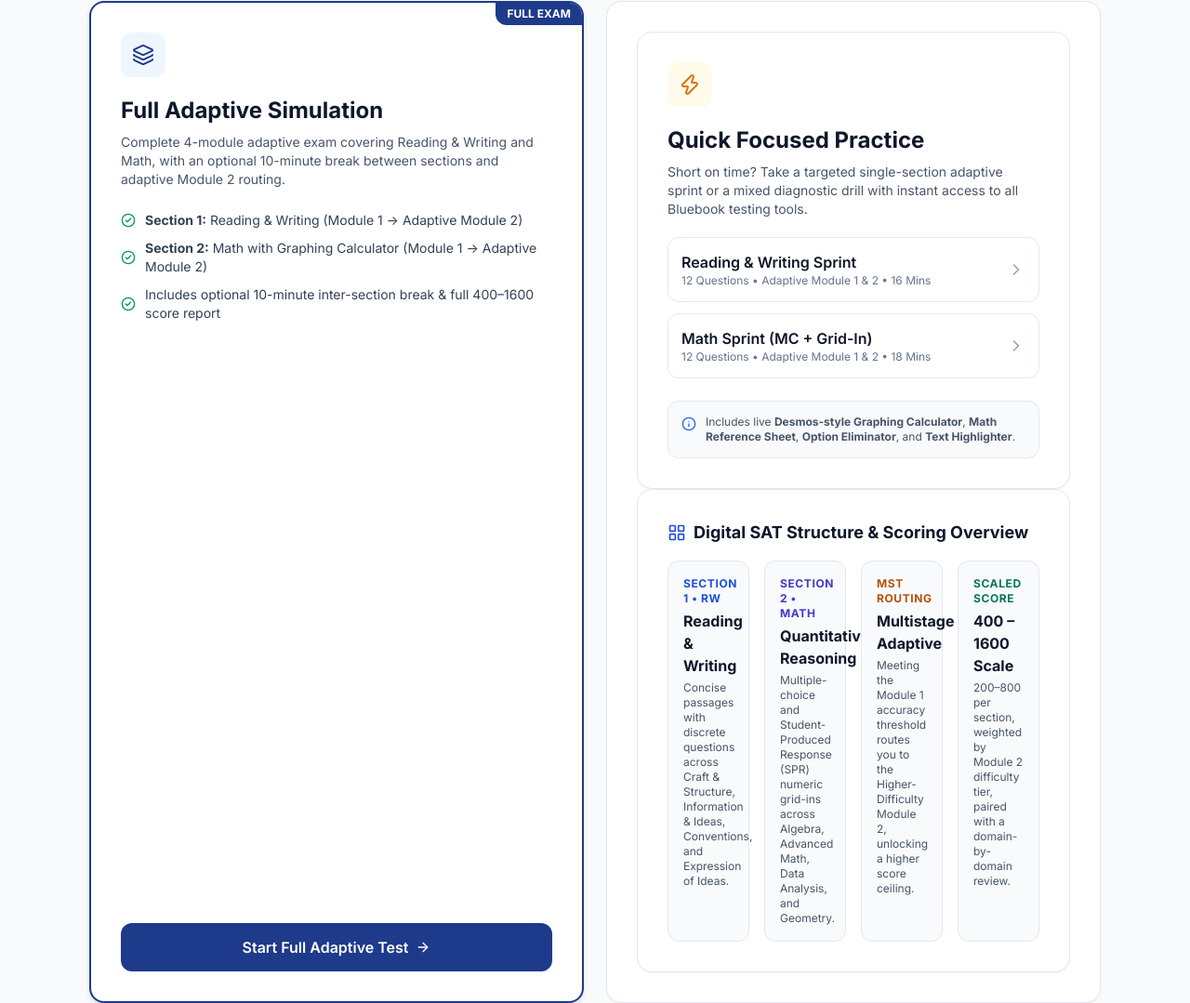
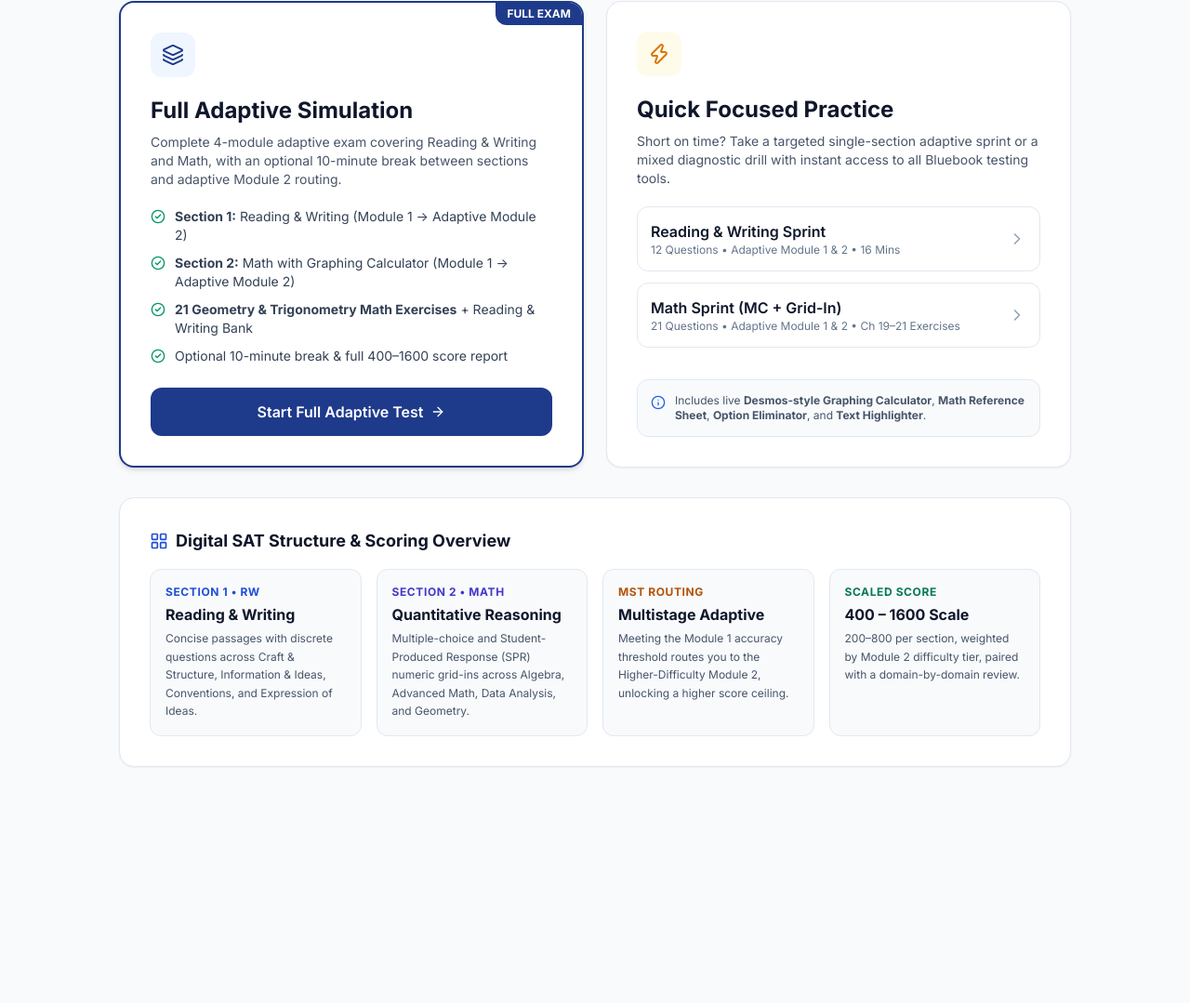
Before and after one commit to Sharafat360420/sat-practice, a plain HTML site: page index.html in a window 1280 px wide. Shown: the part 394-1473 px from the top of the page at 93% size. After the commit the page ends 1267 px from the top, so only its background shows below. Drawn offline with nearby package versions, Linux system fonts and the light colour scheme.

Commit message:
Add files via upload

```diff
--- a/index.html
+++ b/index.html
@@ -129,7 +129,7 @@
       </div>
 
       <!-- Primary Exam Mode Cards -->
-      <div class="grid grid-cols-1 lg:grid-cols-2 gap-6 mb-10">
+      <div class="max-w-5xl mx-auto grid grid-cols-1 md:grid-cols-2 gap-6 items-stretch mb-8">
         <!-- Card 1: Full Adaptive Simulation -->
         <div class="bg-white rounded-2xl border-2 border-[#1e3a8a] p-6 sm:p-8 shadow-md flex flex-col justify-between relative overflow-hidden">
           <div class="absolute top-0 right-0 bg-[#1e3a8a] text-white text-xs font-bold px-3 py-1 rounded-bl-xl">
@@ -140,21 +140,25 @@
               <i data-lucide="layers" class="w-6 h-6"></i>
             </div>
             <h2 class="text-2xl font-bold text-slate-900 mb-2">Full Adaptive Simulation</h2>
-            <p class="text-slate-600 text-sm mb-6">
-              Complete 4-module adaptive exam covering Reading & Writing and Math, with an optional 10-minute break between sections and adaptive Module 2 routing.
+            <p class="text-slate-600 text-sm mb-5">
+              Complete 4-module adaptive exam covering Reading &amp; Writing and Math, with an optional 10-minute break between sections and adaptive Module 2 routing.
             </p>
-            <ul class="space-y-2.5 text-sm text-slate-700 mb-8">
-              <li class="flex items-center gap-2.5">
-                <i data-lucide="check-circle-2" class="w-4 h-4 text-emerald-600 shrink-0"></i>
-                <span><strong>Section 1:</strong> Reading & Writing (Module 1 → Adaptive Module 2)</span>
+            <ul class="space-y-2.5 text-sm text-slate-700 mb-6">
+              <li class="flex items-start gap-2.5">
+                <i data-lucide="check-circle-2" class="w-4 h-4 text-emerald-600 shrink-0 mt-0.5"></i>
+                <span><strong>Section 1:</strong> Reading &amp; Writing (Module 1 → Adaptive Module 2)</span>
               </li>
-              <li class="flex items-center gap-2.5">
-                <i data-lucide="check-circle-2" class="w-4 h-4 text-emerald-600 shrink-0"></i>
+              <li class="flex items-start gap-2.5">
+                <i data-lucide="check-circle-2" class="w-4 h-4 text-emerald-600 shrink-0 mt-0.5"></i>
                 <span><strong>Section 2:</strong> Math with Graphing Calculator (Module 1 → Adaptive Module 2)</span>
               </li>
-              <li class="flex items-center gap-2.5">
-                <i data-lucide="check-circle-2" class="w-4 h-4 text-emerald-600 shrink-0"></i>
-                <span>Includes optional 10-minute inter-section break & full 400–1600 score report</span>
+              <li class="flex items-start gap-2.5">
+                <i data-lucide="check-circle-2" class="w-4 h-4 text-emerald-600 shrink-0 mt-0.5"></i>
+                <span><strong>21 Geometry &amp; Trigonometry Math Exercises</strong> + Reading &amp; Writing Bank</span>
+              </li>
+              <li class="flex items-start gap-2.5">
+                <i data-lucide="check-circle-2" class="w-4 h-4 text-emerald-600 shrink-0 mt-0.5"></i>
+                <span>Optional 10-minute break &amp; full 400–1600 score report</span>
               </li>
             </ul>
           </div>
@@ -164,9 +168,6 @@
           </button>
         </div>
 
-        <!-- Card 2: Dedicated Math Only Test + Focused Practice Modes -->
-        <div class="bg-white rounded-2xl border border-slate-200 p-6 sm:p-8 shadow-sm flex flex-col justify-between">
-          <div>
         <!-- Card 2: Quick Focused Practice -->
         <div class="bg-white rounded-2xl border border-slate-200 p-6 sm:p-8 shadow-sm flex flex-col justify-between">
           <div>
@@ -192,7 +193,7 @@
               <button onclick="startExam('math_only')" class="w-full p-3.5 rounded-xl border border-slate-200 hover:border-blue-400 hover:bg-blue-50/50 transition text-left flex items-center justify-between group cursor-pointer">
                 <div>
                   <div class="font-semibold text-slate-900 group-hover:text-blue-900">Math Sprint (MC + Grid-In)</div>
-                  <div class="text-xs text-slate-500">12 Questions • Adaptive Module 1 &amp; 2 • 18 Mins</div>
+                  <div class="text-xs text-slate-500">21 Questions • Adaptive Module 1 &amp; 2 • Ch 19–21 Exercises</div>
                 </div>
                 <i data-lucide="chevron-right" class="w-5 h-5 text-slate-400 group-hover:text-blue-700 shrink-0"></i>
               </button>
@@ -206,32 +207,32 @@
         </div>
       </div>
 
-      <!-- Digital SAT Structure Overview -->
-      <div class="bg-white rounded-2xl border border-slate-200 p-6 sm:p-8 shadow-sm">
+      <!-- Digital SAT Structure Overview (Full-Width Row Below Cards) -->
+      <div class="max-w-5xl mx-auto bg-white rounded-2xl border border-slate-200 p-6 sm:p-8 shadow-sm">
         <h3 class="text-lg font-bold text-slate-900 mb-4 flex items-center gap-2">
           <i data-lucide="layout-grid" class="w-5 h-5 text-blue-700"></i>
-          Digital SAT Structure & Scoring Overview
+          Digital SAT Structure &amp; Scoring Overview
         </h3>
         <div class="grid grid-cols-1 sm:grid-cols-2 lg:grid-cols-4 gap-4">
-          <div class="p-4 rounded-xl bg-slate-50 border border-slate-200">
+          <div class="p-4 rounded-xl bg-slate-50 border border-slate-200 min-w-0">
             <div class="text-xs font-bold uppercase tracking-wider text-blue-700 mb-1">Section 1 • RW</div>
-            <div class="font-bold text-slate-900 text-base mb-1">Reading & Writing</div>
-            <p class="text-xs text-slate-600">Concise passages with discrete questions across Craft & Structure, Information & Ideas, Conventions, and Expression of Ideas.</p>
+            <div class="font-bold text-slate-900 text-base mb-1 break-words">Reading &amp; Writing</div>
+            <p class="text-xs text-slate-600 leading-relaxed">Concise passages with discrete questions across Craft &amp; Structure, Information &amp; Ideas, Conventions, and Expression of Ideas.</p>
           </div>
-          <div class="p-4 rounded-xl bg-slate-50 border border-slate-200">
+          <div class="p-4 rounded-xl bg-slate-50 border border-slate-200 min-w-0">
             <div class="text-xs font-bold uppercase tracking-wider text-indigo-700 mb-1">Section 2 • Math</div>
-            <div class="font-bold text-slate-900 text-base mb-1">Quantitative Reasoning</div>
-            <p class="text-xs text-slate-600">Multiple-choice and Student-Produced Response (SPR) numeric grid-ins across Algebra, Advanced Math, Data Analysis, and Geometry.</p>
+            <div class="font-bold text-slate-900 text-base mb-1 break-words">Quantitative Reasoning</div>
+            <p class="text-xs text-slate-600 leading-relaxed">Multiple-choice and Student-Produced Response (SPR) numeric grid-ins across Algebra, Advanced Math, Data Analysis, and Geometry.</p>
           </div>
-          <div class="p-4 rounded-xl bg-slate-50 border border-slate-200">
+          <div class="p-4 rounded-xl bg-slate-50 border border-slate-200 min-w-0">
             <div class="text-xs font-bold uppercase tracking-wider text-amber-700 mb-1">MST Routing</div>
-            <div class="font-bold text-slate-900 text-base mb-1">Multistage Adaptive</div>
-            <p class="text-xs text-slate-600">Meeting the Module 1 accuracy threshold routes you to the Higher-Difficulty Module 2, unlocking a higher score ceiling.</p>
+            <div class="font-bold text-slate-900 text-base mb-1 break-words">Multistage Adaptive</div>
+            <p class="text-xs text-slate-600 leading-relaxed">Meeting the Module 1 accuracy threshold routes you to the Higher-Difficulty Module 2, unlocking a higher score ceiling.</p>
           </div>
-          <div class="p-4 rounded-xl bg-slate-50 border border-slate-200">
+          <div class="p-4 rounded-xl bg-slate-50 border border-slate-200 min-w-0">
             <div class="text-xs font-bold uppercase tracking-wider text-emerald-700 mb-1">Scaled Score</div>
-            <div class="font-bold text-slate-900 text-base mb-1">400 – 1600 Scale</div>
-            <p class="text-xs text-slate-600">200–800 per section, weighted by Module 2 difficulty tier, paired with a domain-by-domain review.</p>
+            <div class="font-bold text-slate-900 text-base mb-1 break-words">400 – 1600 Scale</div>
+            <p class="text-xs text-slate-600 leading-relaxed">200–800 per section, weighted by Module 2 difficulty tier, paired with a domain-by-domain review.</p>
           </div>
         </div>
       </div>
```
